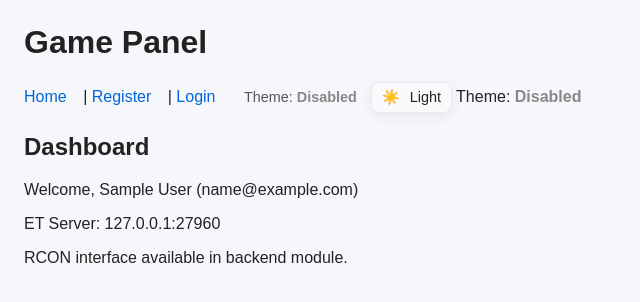
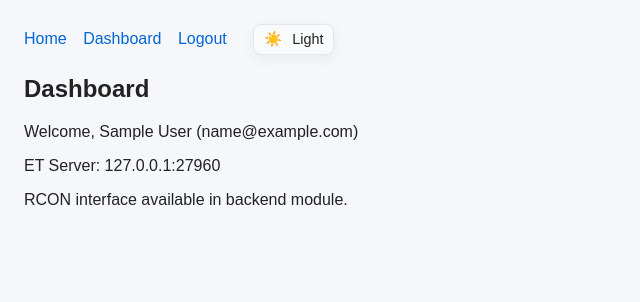
Before and after one commit to phillgates2/panel, a Flask app: page /dashboard in a window 1280 px wide. Shown: the top 302 px of the page, without its empty margins (0-640 px from the left). Run offline with Flask 3, Linux system fonts and the light colour scheme; the visitor is signed in with stand-in values (Sample User, id 1); tables that the repository leaves empty hold one stand-in row (values such as "Sample post"); some libraries are stand-ins or nearby versions.

Commit message:
feat(theme): enforce forced site theme when toggle disabled; restore /theme.css link; fix base.html structure

```diff
--- a/app.py
+++ b/app.py
@@ -130,8 +130,24 @@ def inject_user():
             theme_toggle_enabled = (s_toggle.value.strip() == '1')
     except Exception:
         theme_toggle_enabled = True
+    # optional forced theme when toggle disabled: 'dark'|'light'
+    theme_forced = None
+    try:
+        s_forced = db.session.query(SiteSetting).filter_by(key='theme_forced').first()
+        if s_forced and s_forced.value in ('dark','light'):
+            theme_forced = s_forced.value
+    except Exception:
+        theme_forced = None
 
-    return dict(logged_in=bool(user), current_user=user, theme_enabled=theme_enabled, theme_toggle_enabled=theme_toggle_enabled, config=app.config, user_theme_pref=user_theme_pref)
+    return dict(
+        logged_in=bool(user),
+        current_user=user,
+        theme_enabled=theme_enabled,
+        theme_toggle_enabled=theme_toggle_enabled,
+        theme_forced=theme_forced,
+        config=app.config,
+        user_theme_pref=user_theme_pref,
+    )
 
 db = SQLAlchemy(app)
 
@@ -844,6 +860,9 @@ def admin_theme():
         # handle theme enabled toggle
         enabled = request.form.get('enabled') == '1'
         toggle_enabled = request.form.get('toggle_enabled') == '1'
+        forced_theme = request.form.get('forced_theme', '').strip()
+        if forced_theme not in ('dark','light'):
+            forced_theme = ''
         try:
             # persist to DB (upsert)
             s_css = SiteSetting.query.filter_by(key='custom_theme_css').first()
@@ -861,9 +880,15 @@ def admin_theme():
                 s_toggle = SiteSetting(key='theme_toggle_enabled', value=('1' if toggle_enabled else '0'))
             else:
                 s_toggle.value = ('1' if toggle_enabled else '0')
+            s_forced = SiteSetting.query.filter_by(key='theme_forced').first()
+            if not s_forced:
+                s_forced = SiteSetting(key='theme_forced', value=forced_theme)
+            else:
+                s_forced.value = forced_theme
             db.session.add(s_css)
             db.session.add(s_flag)
             db.session.add(s_toggle)
+            db.session.add(s_forced)
             db.session.commit()
 
             flash('Theme saved', 'success')
--- a/templates/base.html
+++ b/templates/base.html
@@ -5,29 +5,42 @@
     <meta name="viewport" content="width=device-width, initial-scale=1" />
     <title>Panel</title>
     <script>
-      // Apply saved theme early to avoid flash
-      (function(){
-        try{
-          var serverPref = "{{ user_theme_pref or '' }}";
-          var pref = localStorage.getItem('theme');
-          var sys = (window.matchMedia && window.matchMedia('(prefers-color-scheme: dark)').matches) ? 'dark' : 'light';
-          var theme = serverPref || pref || sys || 'dark';
-          document.documentElement.setAttribute('data-theme', theme);
-        }catch(e){}
+      (function() {
+        try {
+          var root = document.documentElement;
+          var toggleEnabled = {{ 'true' if theme_toggle_enabled else 'false' }};
+          var forced = '{{ theme_forced or "" }}';
+          if (!toggleEnabled && forced) {
+            root.setAttribute('data-theme', forced);
+          } else {
+            var serverPref = '{{ "light" if (user_theme_pref == "light") else ("dark" if (user_theme_pref == "dark") else "") }}';
+            var local = localStorage.getItem('theme');
+            var theme = local || serverPref;
+            if (!theme) {
+              var prefersLight = window.matchMedia && window.matchMedia('(prefers-color-scheme: light)').matches;
+              theme = prefersLight ? 'light' : 'dark';
+            }
+            root.setAttribute('data-theme', theme);
+          }
+        } catch (e) {}
       })();
     </script>
-    <link rel="stylesheet" href="/static/css/style.css" />
+    <link rel="stylesheet" href="{{ url_for('static', filename='css/style.css') }}" />
     {% if theme_enabled %}
     <link rel="stylesheet" href="/theme.css" />
     {% endif %}
-    <header>
+  </head>
   <body>
     <header>
-      <h1>Game Panel</h1>
       <nav>
-        <a href="/">Home</a> | <a href="/register">Register</a> | <a href="/login">Login</a>
-        <div style="display:inline-block; margin-left:12px; font-size:0.9rem; color:var(--muted);">
-          Theme: {% if theme_enabled %}<strong style="color:#86efac;">Enabled</strong>{% else %}<strong style="color:#888;">Disabled</strong>{% endif %}
+        <a href="/">Home</a>
+        {% if not logged_in %}
+          <a href="/login">Login</a>
+          <a href="/register">Register</a>
+        {% else %}
+          <a href="/dashboard">Dashboard</a>
+          <a href="/logout">Logout</a>
+        {% endif %}
         {% if theme_toggle_enabled %}
           <button id="theme-toggle" class="small theme-toggle-btn" aria-pressed="false" aria-describedby="theme-status" title="Toggle theme"
             style="margin-left:10px; border:1px solid var(--border); background:var(--panel-hover); color:var(--text); padding:6px 10px; border-radius:8px;">
@@ -36,9 +49,7 @@
           </button>
           <span id="theme-status" class="visually-hidden" aria-live="polite"></span>
         {% endif %}
-        </div>
-          Theme: {% if theme_enabled %}<strong style="color:green;">Enabled</strong>{% else %}<strong style="color:#888;">Disabled</strong>{% endif %}
-        </div>
+      </nav>
     </header>
     <main>
       {% with messages = get_flashed_messages(with_categories=true) %}
@@ -52,8 +63,8 @@
       {% endwith %}
       {% block content %}{% endblock %}
     </main>
+
     <style>
-      /* Modal styles */
       #confirm-modal { display:none; position:fixed; inset:0; background:rgba(0,0,0,0.45); z-index:1000; }
       #confirm-modal .panel { background:#fff; max-width:640px; margin:6% auto; padding:20px; border-radius:8px; box-shadow:0 6px 24px rgba(0,0,0,0.2); }
       #confirm-modal .panel p { font-size:1rem; margin:0 0 1rem 0; }
@@ -74,7 +85,6 @@
 
     <script>
       (function(){
-        // Theme toggle logic with icon and label
         var btn = document.getElementById('theme-toggle');
         var statusEl = document.getElementById('theme-status');
         function updateToggle(theme){
@@ -97,7 +107,6 @@
           if(statusEl){ statusEl.textContent = 'Current theme: ' + (theme.charAt(0).toUpperCase()+theme.slice(1)) + '. ' + aria + '.'; }
         }
         if(btn){
-          // Initialize label/icon based on current theme
           var curInit = document.documentElement.getAttribute('data-theme') || 'dark';
           updateToggle(curInit);
           btn.addEventListener('click', function(){
@@ -106,7 +115,6 @@
             document.documentElement.setAttribute('data-theme', next);
             updateToggle(next);
             try{ localStorage.setItem('theme', next); }catch(e){}
-            // Persist to server if logged in
             var loggedIn = {{ 'true' if logged_in else 'false' }};
             if(loggedIn){
               try{
```
Also changed, not shown: templates/admin_theme.html (+9 -0 lines), instance/panel_dev.db. Lines whose indentation alone changed are shown as unchanged.
